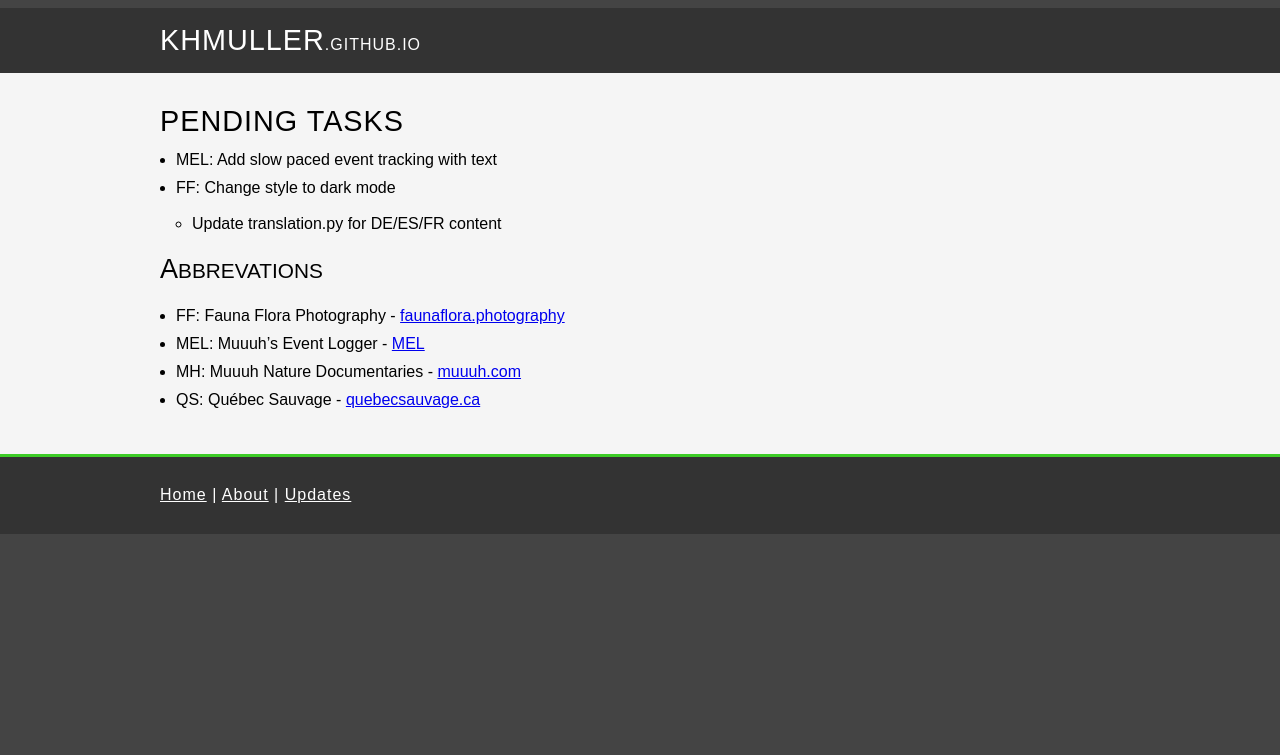
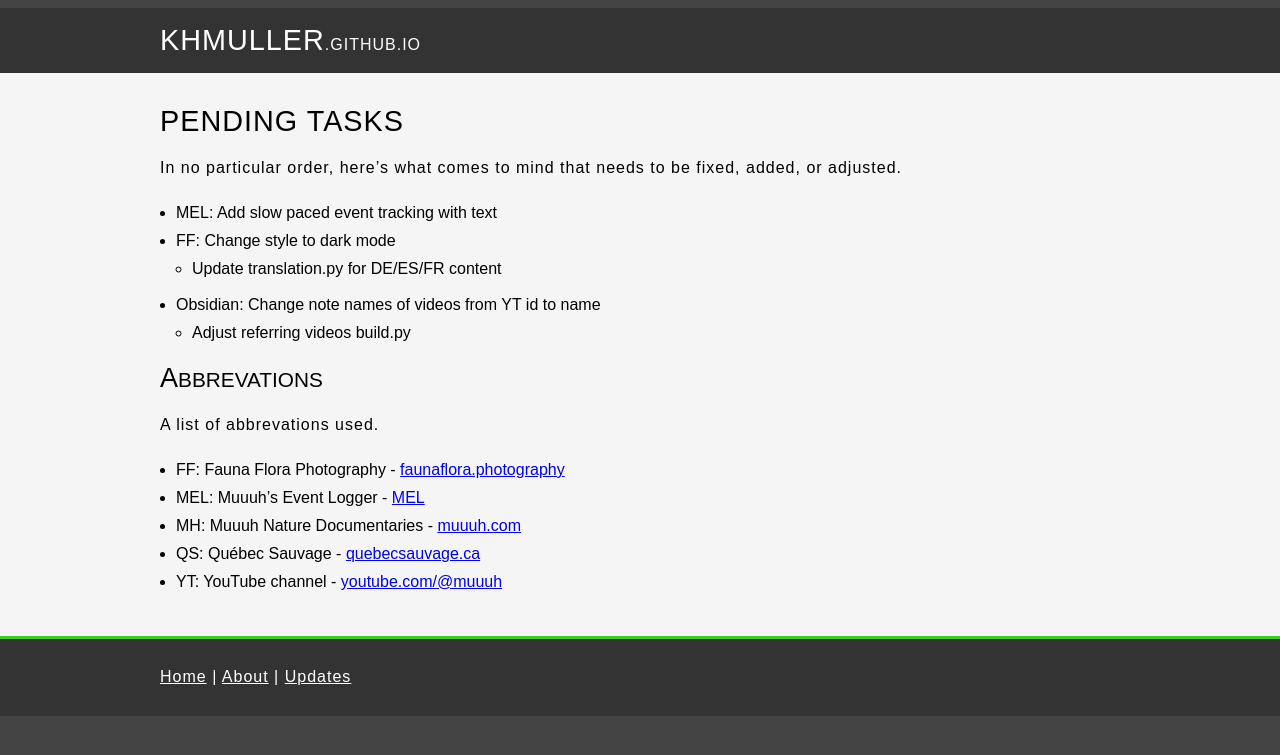
Before and after one commit to KHMuller/khmuller.github.io, a Jekyll site: the page built from pending/index.md, in a window 1280 px wide. Shown: the top 755 px of the page. Built offline with Jekyll 4.4.1, drawn with Linux system fonts in a browser that asks for light colours.

```diff
--- a/assets/styles/styles.css
+++ b/assets/styles/styles.css
@@ -155,6 +155,10 @@ h2 {
     ol > li, ul > li {
         text-indent: 0;
         line-height:1.75rem;
+    }
+
+    li > ul {
+        margin-top: 0;
     }
 
     p {
--- a/pending/index.md
+++ b/pending/index.md
@@ -6,13 +6,20 @@ canonical: https://khmuller.github.io/pending/
 ---
 # Pending Tasks
 
+In no particular order, here’s what comes to mind that needs to be fixed, added, or adjusted.
+
 - MEL: Add slow paced event tracking with text
 - FF: Change style to dark mode
     - Update translation.py for DE/ES/FR content
+- Obsidian: Change note names of videos from YT id to name
+    - Adjust referring videos build.py
 
 ## Abbrevations
+
+A list of abbrevations used.
 
 - FF: Fauna Flora Photography - [faunaflora.photography](https://faunaflora.photography "Fauna & Flora in Quebec")
 - MEL: Muuuh's Event Logger - [MEL](https://muuuh.com/mel/ "Muuuh's Event Logger")
 - MH: Muuuh Nature Documentaries - [muuuh.com](https://muuuh.com "Muuuh Nature Documentaries")
 - QS: Québec Sauvage - [quebecsauvage.ca](https://quebecsauvage.ca "quebecsauvage.ca")
+- YT: YouTube channel - [youtube.com/@muuuh](https://www.youtube.com/@muuuh "Muuuh Nature Documentaries on YouTube")
```
Also changed, not shown: index.md (+7 -0 lines).
